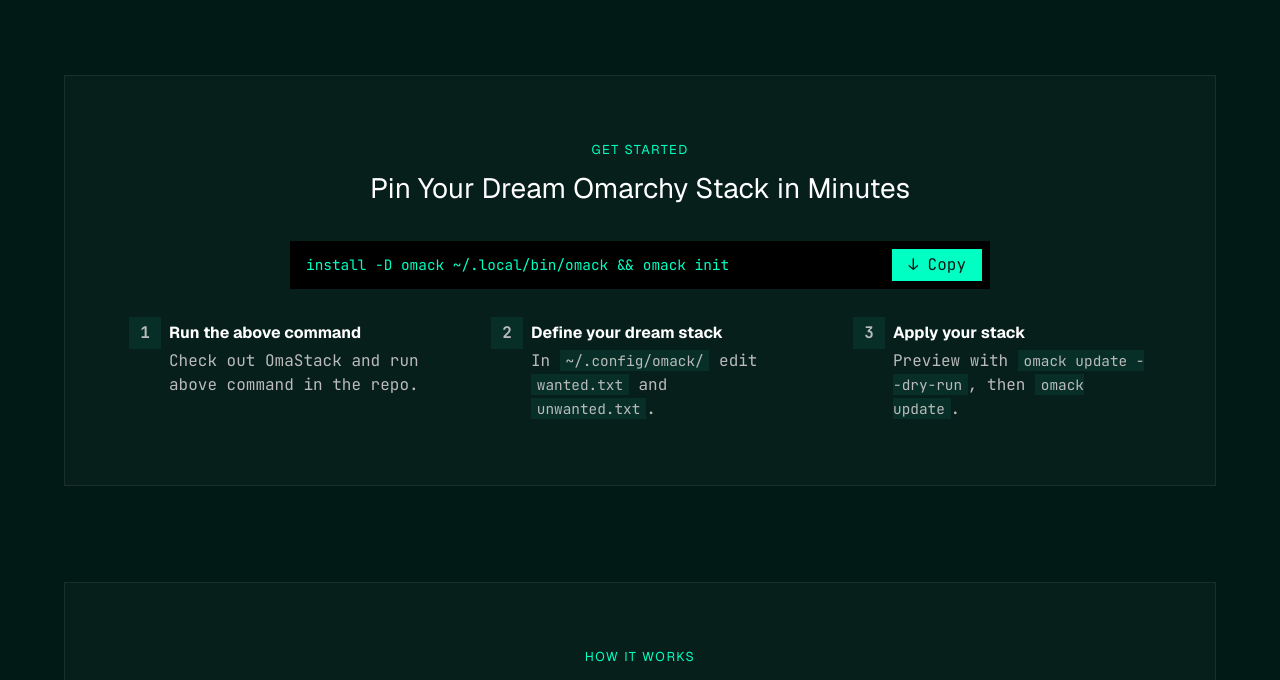
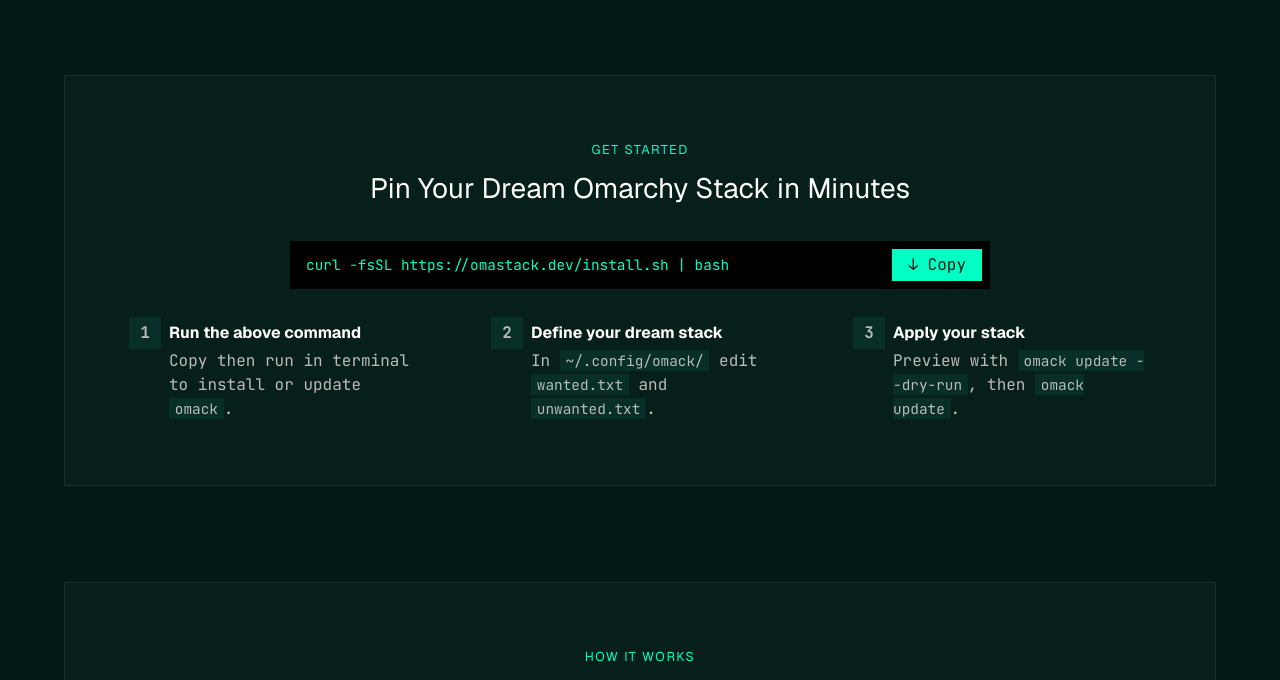
Before and after one commit to nohype-ai/omastack-dev.github.io, a plain HTML site: page index.html in a window 1280 px wide. Shown: the part 420-1100 px from the top of the page. Drawn offline with Linux system fonts and the light colour scheme.

Commit message:
Adjust install command to use install script

```diff
--- a/index.html
+++ b/index.html
@@ -68,7 +68,7 @@
           <h3>Get started</h3>
           <h2>Pin Your Dream Omarchy Stack in Minutes</h2>
           <div class="terminal">
-            <pre id="setup">install -D omack ~/.local/bin/omack && omack init</pre>
+            <pre id="setup">curl -fsSL https://omastack.dev/install.sh | bash</pre>
             <button type="button">↓ Copy</button>
           </div>
           <div class="steps">
@@ -77,7 +77,7 @@
               <div class="step-content">
                 <h4>Run the above command</h4>
                 <p>
-                  Check out OmaStack and run above command in the repo.
+                  Copy then run in terminal to install or update <code>omack</code>.
                 </p>
               </div>
             </div>
```
